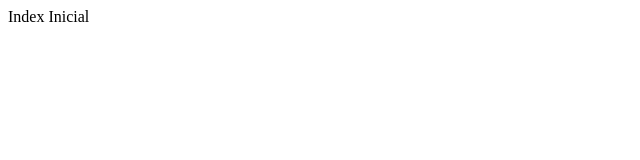
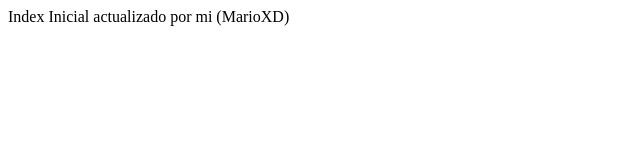
Before and after one commit to ksolo-2022439/proyecto_equipo, a plain HTML site: page index.html in a window 1280 px wide. Shown: the whole page, without its empty margins (0-640 px from the left). Drawn offline with Linux system fonts and the light colour scheme.

Commit message:
Se a actualizado el index

```diff
--- a/index.html
+++ b/index.html
@@ -6,6 +6,6 @@
     <title>Menu principal</title>
 </head>
 <body>
-    Index Inicial
+    Index Inicial actualizado por mi (MarioXD)
 </body>
 </html>
```
